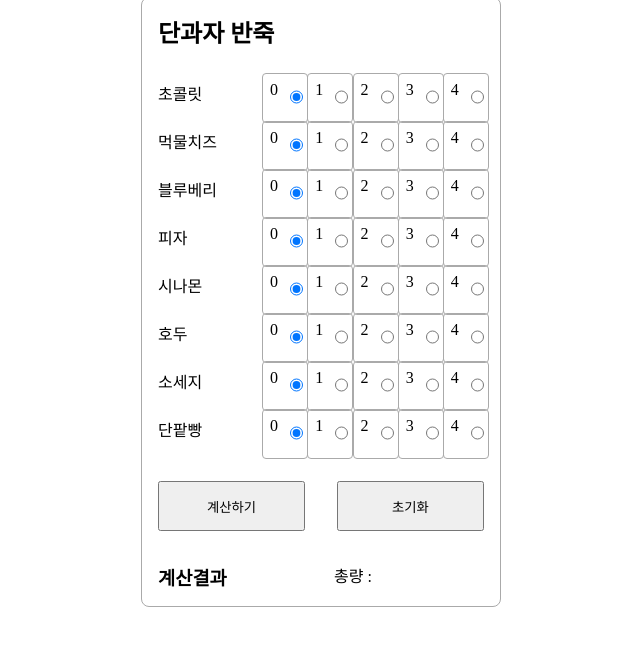
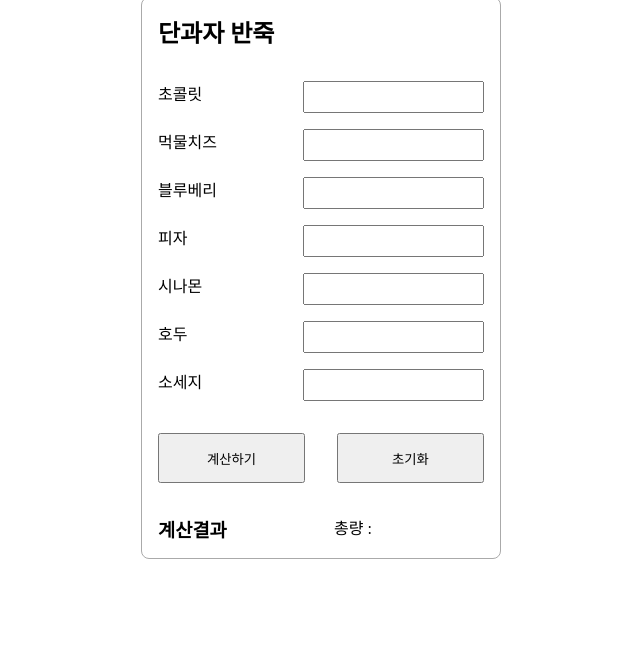
Before and after one commit to venty1993/breadCalculator, a plain HTML site: page bread.html in a window 1280 px wide. Shown: the part 113-758 px from the top of the page, without its empty margins (319-959 px from the left). Drawn offline with Linux system fonts and the light colour scheme.

Commit message:
bread-count-update

```diff
--- a/bread.html
+++ b/bread.html
@@ -17,72 +17,37 @@
             <ul class="bread-list-container">
                 <li data-weight="205" class="bread-list chocolate">
                     <label for="chocolate-radio">초콜릿</label>
-                    <span>0</span><input type="radio" name="chocolate-radio" id="" checked>
-                    <span>1</span><input type="radio" name="chocolate-radio" id="">
-                    <span>2</span><input type="radio" name="chocolate-radio" id="">
-                    <span>3</span><input type="radio" name="chocolate-radio" id="">
-                    <span>4</span><input type="radio" name="chocolate-radio" id="">
+                    <input type="number" name="" id="">
                 </li>
                 <li data-weight="215" class="bread-list ink">
                     <label for="ink-radio">먹물치즈</label>
-                    <span>0</span><input type="radio" name="ink-radio" id="" checked>
-                    <span>1</span><input type="radio" name="ink-radio" id="">
-                    <span>2</span><input type="radio" name="ink-radio" id="">
-                    <span>3</span><input type="radio" name="ink-radio" id="">
-                    <span>4</span><input type="radio" name="ink-radio" id="">
+                    <input type="number" name="" id="">
                 </li>
                 <li data-weight="240" class="bread-list blueberry">
                     <label for="blueberry-radio">블루베리</label>
-                    <span>0</span><input type="radio" name="blueberry-radio" id="" checked>
-                    <span>1</span><input type="radio" name="blueberry-radio" id="">
-                    <span>2</span><input type="radio" name="blueberry-radio" id="">
-                    <span>3</span><input type="radio" name="blueberry-radio" id="">
-                    <span>4</span><input type="radio" name="blueberry-radio" id="">
+                    <input type="number" name="" id="">
                 </li>
                 <li data-weight="220" class="bread-list pizza">
                     <label for="pizza-radio">피자</label>
-                    <span>0</span><input type="radio" name="pizza-radio" id="" checked>
-                    <span>1</span><input type="radio" name="pizza-radio" id="">
-                    <span>2</span><input type="radio" name="pizza-radio" id="">
-                    <span>3</span><input type="radio" name="pizza-radio" id="">
-                    <span>4</span><input type="radio" name="pizza-radio" id="">
+                    <input type="number" name="" id="">
                 </li>
                 <li data-weight="220" class="bread-list cinamon">
                     <label for="cinamon-radio">시나몬</label>
-                    <span>0</span><input type="radio" name="cinamon-radio" id="" checked>
-                    <span>1</span><input type="radio" name="cinamon-radio" id="">
-                    <span>2</span><input type="radio" name="cinamon-radio" id="">
-                    <span>3</span><input type="radio" name="cinamon-radio" id="">
-                    <span>4</span><input type="radio" name="cinamon-radio" id="">
+                    <input type="number" name="" id="">
                 </li>
                 <li data-weight="200" class="bread-list walnut">
                     <label for="walnut-radio">호두</label>
-                    <span>0</span><input type="radio" name="walnut-radio" id="" checked>
-                    <span>1</span><input type="radio" name="walnut-radio" id="">
-                    <span>2</span><input type="radio" name="walnut-radio" id="">
-                    <span>3</span><input type="radio" name="walnut-radio" id="">
-                    <span>4</span><input type="radio" name="walnut-radio" id="">
+                    <input type="number" name="" id="">
                 </li>
                 <li data-weight="80" class="bread-list sausage">
                     <label for="sausage-radio">소세지</label>
-                    <span>0</span><input type="radio" name="sausage-radio" id="" checked>
-                    <span>1</span><input type="radio" name="sausage-radio" id="">
-                    <span>2</span><input type="radio" name="sausage-radio" id="">
-                    <span>3</span><input type="radio" name="sausage-radio" id="">
-                    <span>4</span><input type="radio" name="sausage-radio" id="">
+                    <input type="number" name="" id="">
                 </li>
-                <li data-weight="160" class="bread-list angpang">
-                    <label for="angpang-radio">단팥빵</label>
-                    <span>0</span><input type="radio" name="angpang-radio" id="" checked>
-                    <span>1</span><input type="radio" name="angpang-radio" id="">
-                    <span>2</span><input type="radio" name="angpang-radio" id="">
-                    <span>3</span><input type="radio" name="angpang-radio" id="">
-                    <span>4</span><input type="radio" name="angpang-radio" id="">
-                </li>
+
             </ul>
             <div class="buttons">
                 <button type="button" onclick="danCalculate()">계산하기</button>
-                <button type="reset">초기화</button>
+                <button id="reset-button" type="reset">초기화</button>
             </div>
             <div class="result">
                 <div class="result-heading">
--- a/js/breadCalc.js
+++ b/js/breadCalc.js
@@ -17,16 +17,12 @@ function danCalculate() {
 
     const breadList = document.getElementsByClassName('bread-list');
 
-    for(let i = 0 ; i < breadList.length ; i ++) {
-        const inputs = new Array;
-        for(let j = 0 ; j < breadList[i].childElementCount ; j ++) {
-            if(breadList[i].children[j].tagName === 'INPUT')
-            inputs.push(breadList[i].children[j])
-        }
-        for(let j = 0 ; j < 5 ; j ++ ){
-            if(inputs[j].checked) {
-                breadTotalWeight += Number(breadList[i].dataset.weight)*j;
-            }
+    for (const key in breadList) {
+        if (Object.hasOwnProperty.call(breadList, key)) {
+            const element = breadList[key];
+            const count = element.children[1].value;
+            breadTotalWeight+=element.dataset.weight*count;
+            console.log(count);
         }
     }
 
--- a/js/saltCalc.js
+++ b/js/saltCalc.js
@@ -39,9 +39,8 @@ function danCalculate() {
 
     const resultPlace = document.querySelector('.result-place');
     const totalWeightInner = document.getElementById('total-weight-inner');
-    resultPlace.innerHTML = ``
+    resultReset();
     totalWeightInner.innerText = `${breadTotalWeight}g`
-
 
     resultPlace.innerHTML += `<h4>사전반죽</h4> <br>`
     for(const [key, value] of pre) {
@@ -52,6 +51,9 @@ function danCalculate() {
         resultPlace.innerHTML += `<span>${key} : ${(value*breadTotalWeight).toFixed(2)}g</span><br>`
     }
 
+    function resultReset() {
+        resultPlace.innerHTML = ``;
+    }
 
 
 
```
